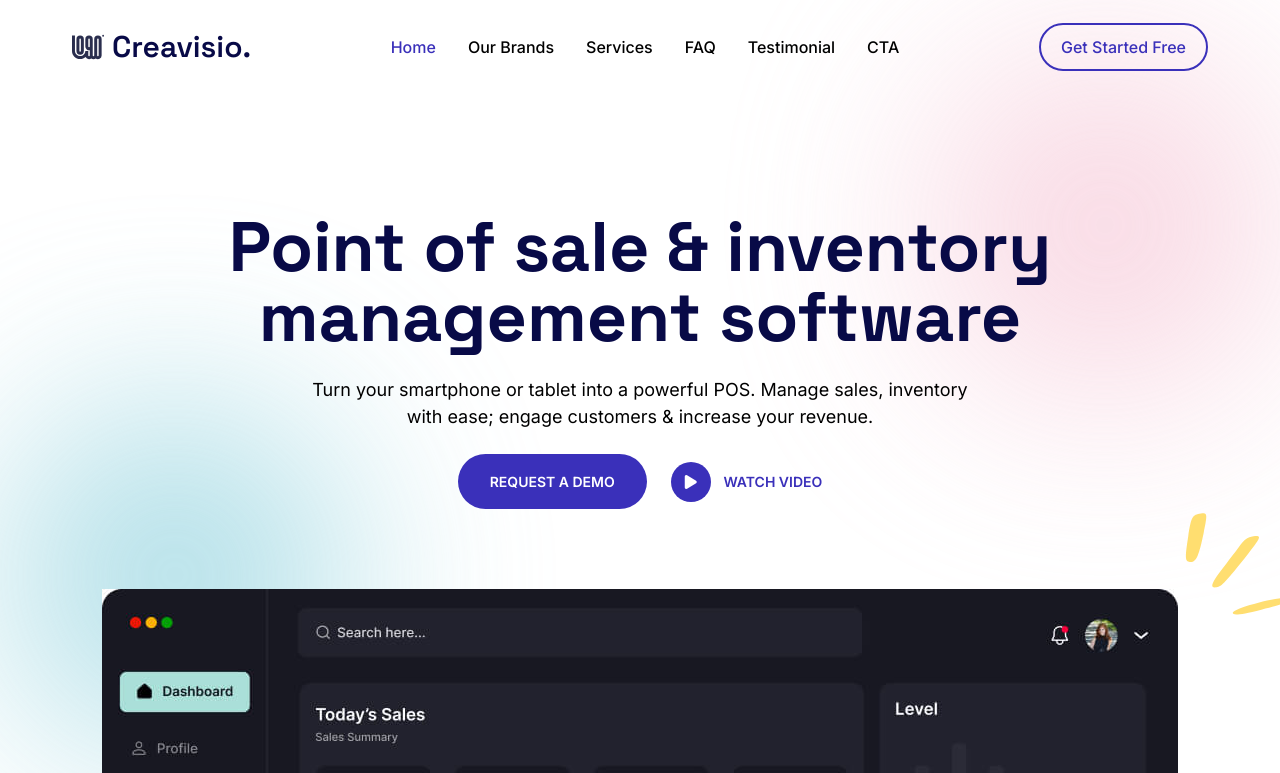
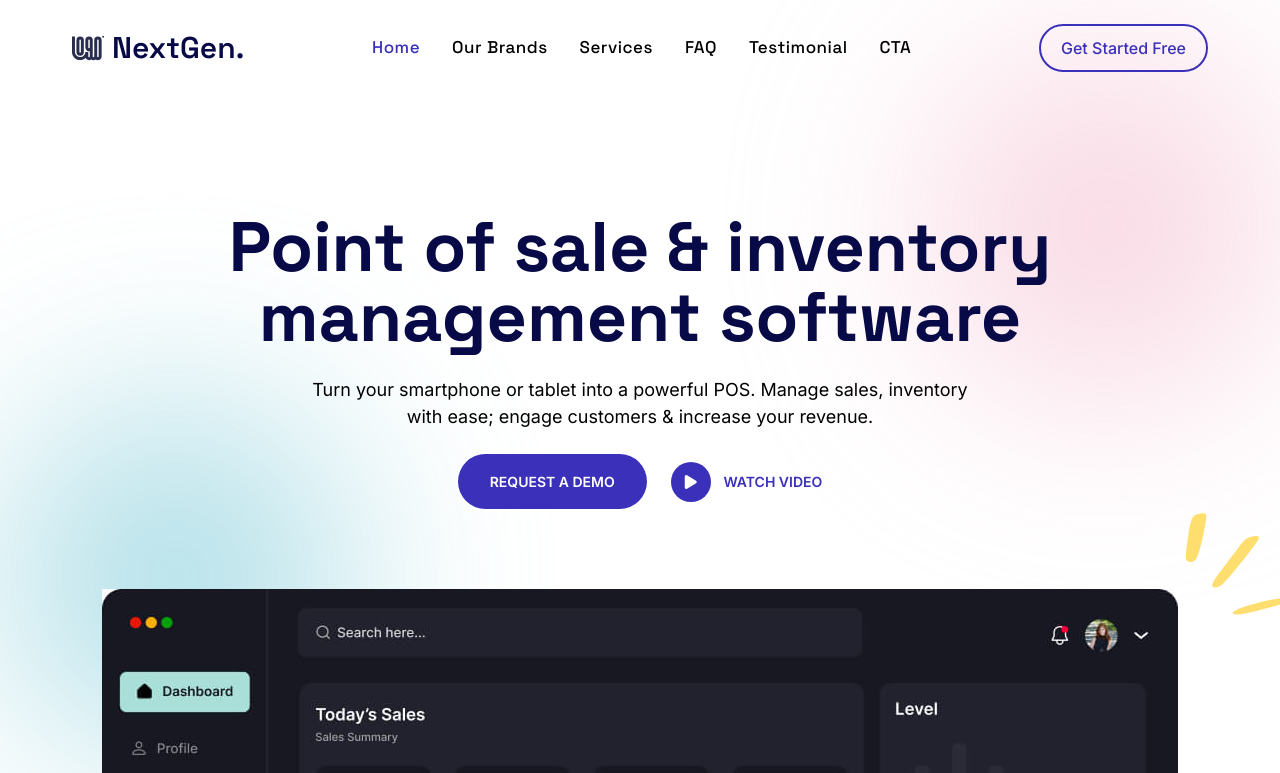
Before and after one commit to skupta12/NextGen, a website built with Vite: page src/index.html in a window 1280 px wide. Shown: the top 773 px of the page. Built offline with nearby package versions, Linux system fonts and the light colour scheme.

Commit message:
navbar changes

```diff
--- a/src/assets/css/style.css
+++ b/src/assets/css/style.css
@@ -437,6 +437,9 @@ p {
 }
 
 .primary-header .nav .navbar li a {
+    font-size: 17px;
+    letter-spacing: 0.5px;
+    font-family: var(--ff-primary-100);
     font-weight: var(--fw-medium);
     color: black;
 }
--- a/src/index.html
+++ b/src/index.html
@@ -6,9 +6,9 @@
     <meta http-equiv="X-UA-Compatible" content="IE=edge" />
     <meta name="viewport" content="width=device-width, initial-scale=1, shrink-to-fit=no">
     <meta name="author" content="MIGOTHEMES"/>
-    <meta name="keywords" content="Creavisio - Portfolio Template" />
-    <meta name="description" content="Creavisio - Portfolio Template" />
-    <title>Creavisio - Portfolio Template</title>
+    <meta name="keywords" content="NextGen - Portfolio Template" />
+    <meta name="description" content="NextGen - Portfolio Template" />
+    <title>NextGen - Portfolio Template</title>
     <link rel="shortcut icon" type="image/x-icon" href="favicon.ico" />
 
     <link rel="stylesheet" type="text/css" href="assets/css/vendor/font-awesome/css/all.min.css">
@@ -25,7 +25,7 @@
             <!-- LOGO -->
             <div class="header-logo logo">
                 <img src="assets/img/logo.svg" alt="">
-                <h4>Creavisio.</h4>
+                <h4>NextGen.</h4>
             </div>
             <!-- BURGER MENU-->
             <button type="button" class="burger-menu" aria-label="Burger Menu">
@@ -508,7 +508,7 @@
                 <nav class="footer-nav">
                     <div class="footer-logo logo">
                         <img src="assets/img/logo.svg" alt="">
-                        <h4>Creavisio.</h4>
+                        <h4>NextGen.</h4>
                     </div>
                     <ul class="footer-list">
                         <li><p>Company</p></li>
```
